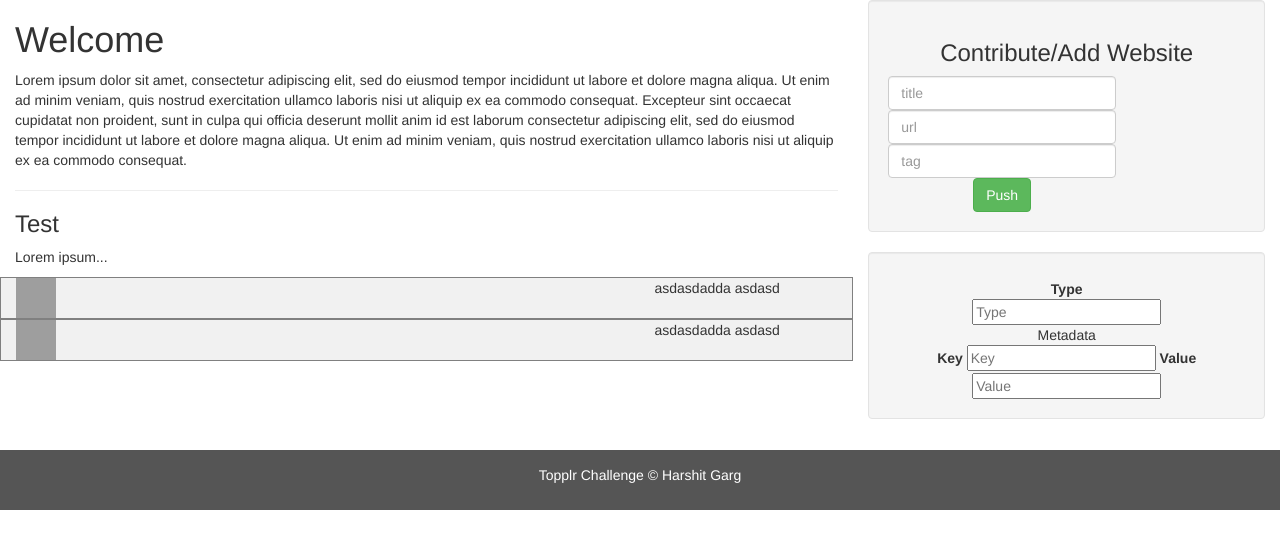
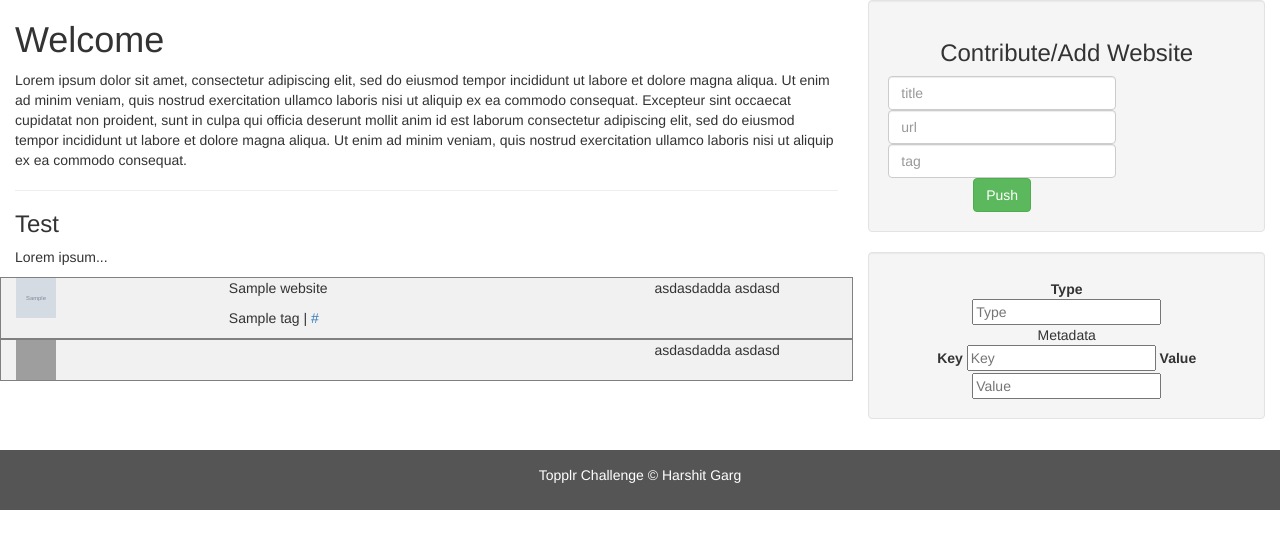
Before and after one commit to theharshitgarg/topplr_front_end_challenge, a Flask app: template templates/home.html in a window 1280 px wide. Shown: the part 52-601 px from the top of the page. Run offline with Flask 2, Linux system fonts and the light colour scheme; the template is opened without the code that fills it: most values are stand-ins (such as "Sample title", 1, 10 or a date in 2020); grey boxes marked "Sample" are stand-in pictures; some libraries are stand-ins or nearby versions; grey boxes are pictures that could not be loaded.

Commit message:
improvement for portfolio

```diff
--- a/templates/home.html
+++ b/templates/home.html
@@ -89,10 +89,11 @@
       {% for r in response['websites'] %}
         <div class="row portfolio">
           <div class="col-md-3">
-              <img class='' src="{{ r[''] }}">
+              <img class='' src="{{ r['favicon_image'] }}">
           </div>
           <div class="col-md-6">
-              <p></p>
+              <p>{{ r['title']}}</p>
+              <p>{{ r['tag']}} | <a href="{{r['url_address']}}" target="_blank">{{r['url_address']}}</a></p>
           </div>
           <div class="col-md-3">
               asdasdadda asdasd
```
